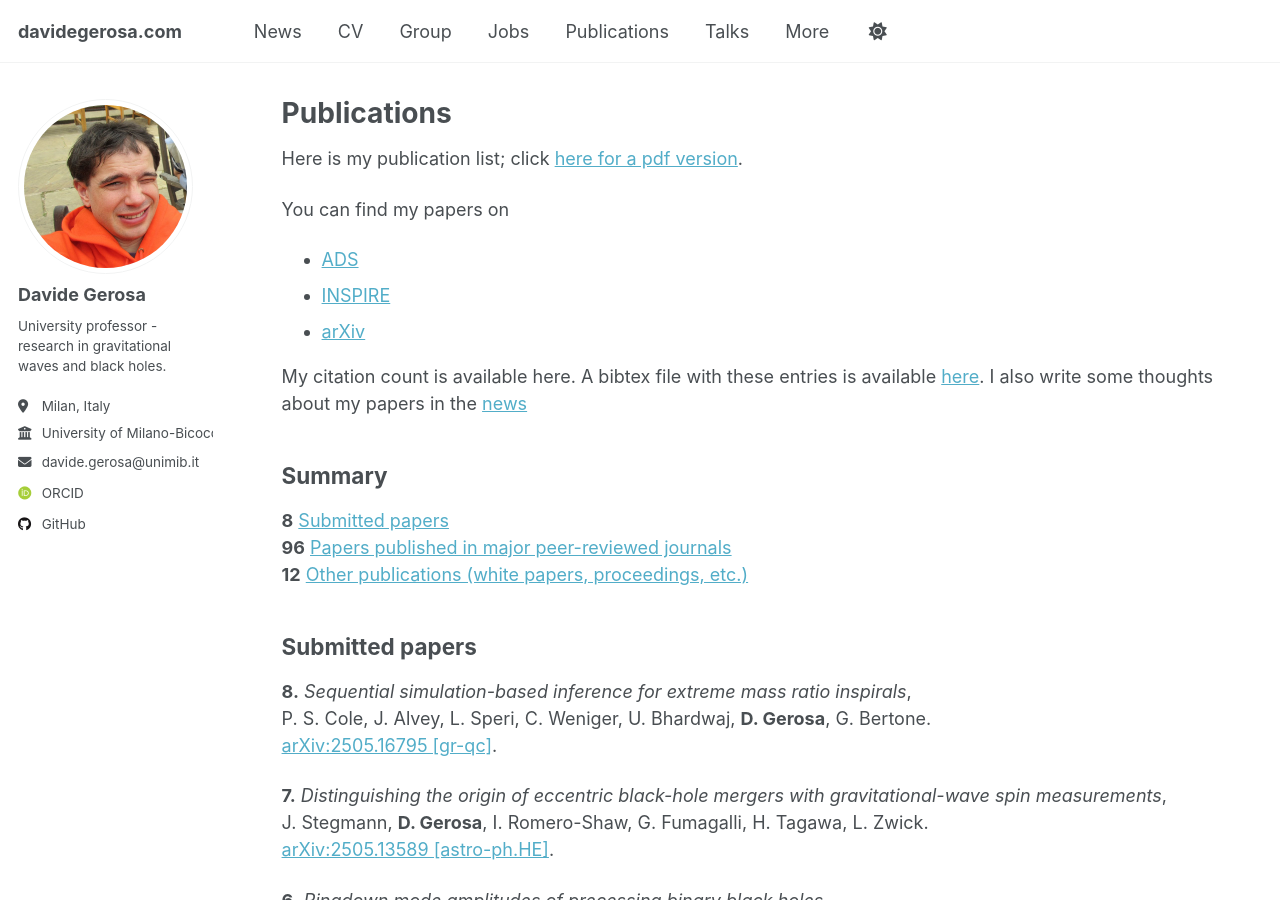
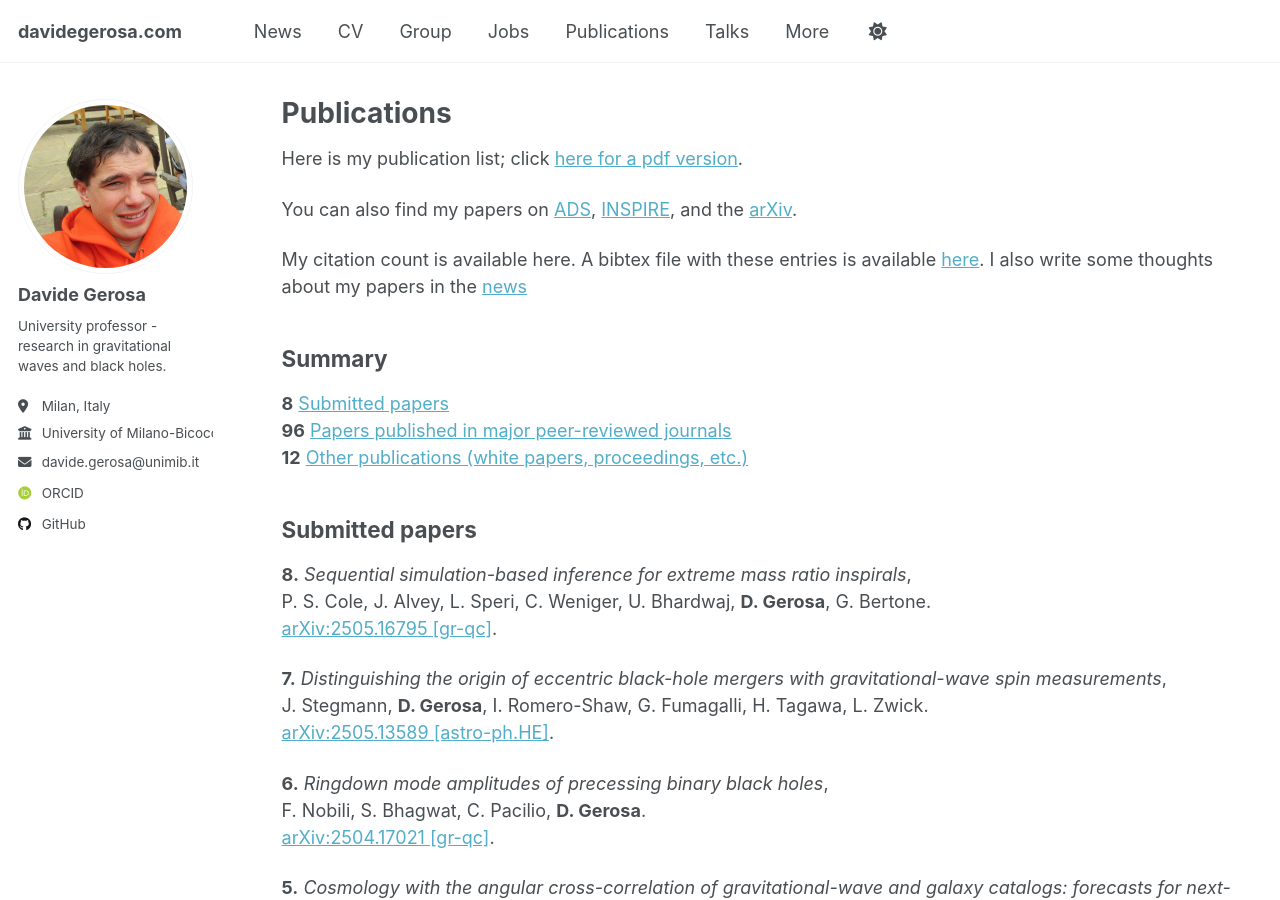
Before and after one commit to dgerosa/website, a Jekyll site: the page built from _pages/publications.md, in a window 1280 px wide and 900 px high. Built offline with Jekyll 4.4.1, drawn with Linux system fonts in a browser that asks for light colours; some web fonts are replaced.

Commit message:
Sun Jun  8 14:37:02 CEST 2025

```diff
--- a/_pages/publications.md
+++ b/_pages/publications.md
@@ -12,11 +12,7 @@ redirect_from:
 
 Here is my publication list; click [here for a pdf version](https://github.com/dgerosa/CV/releases/latest/download/DavideGerosa_publist.pdf).
 
-You can find my papers on
-
-- [ADS]({{ '/myads/' | relative_url }})
-- [INSPIRE]({{ '/myinspire/' | relative_url }})
-- [arXiv]({{ '/myarxiv/' | relative_url }})
+You can also find my papers on [ADS]({{ '/myads/' | relative_url }}), [INSPIRE]({{ '/myinspire/' | relative_url }}), and the [arXiv]({{ '/myarxiv/' | relative_url }}).
 
 My citation count is available here. A bibtex file with these entries is available [here](https://raw.githubusercontent.com/dgerosa/CV/master/publist.bib). I also write some thoughts about my papers in the [news]({{ '/news/' | relative_url }})
 
```
